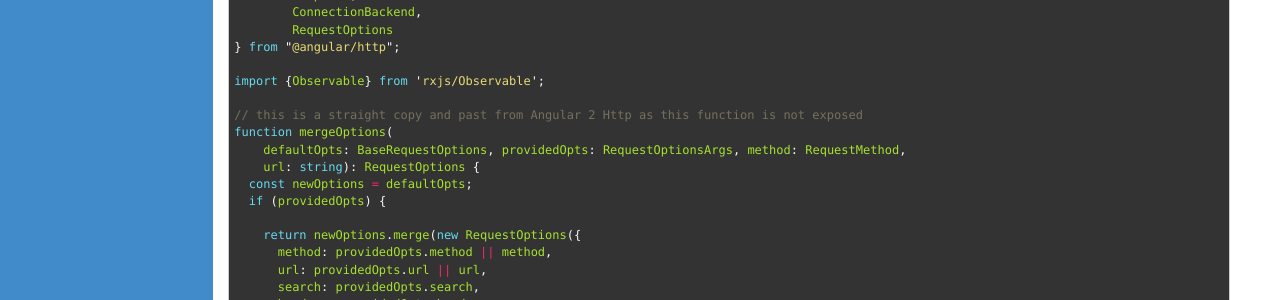
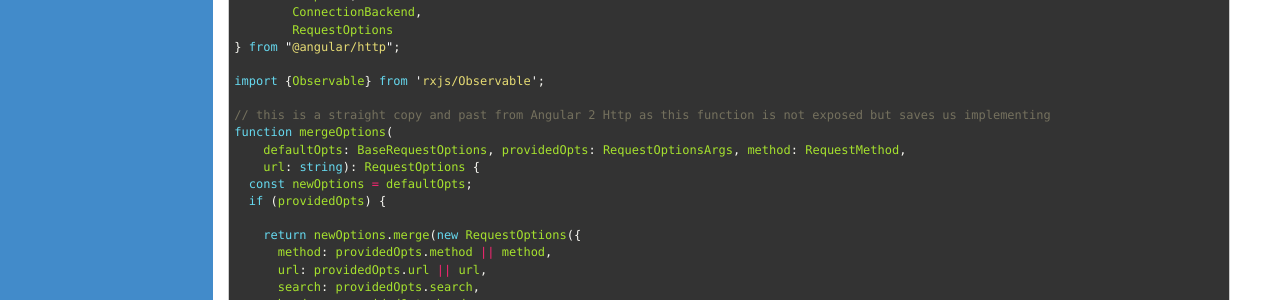
Before and after one commit to jonniedarko/blog, a Jekyll site: the page built from _posts/2016-12-01--Extend-Angular2-Http-module.md, in a window 1280 px wide. Shown: the part 365-665 px from the top of the page. Built offline with Jekyll 4.4.1, drawn with Linux system fonts in a browser that asks for light colours; nearby versions of some CDN libraries; library files that are not in the unit come from our copies; Markdown is read by kramdown in place of the engine named in the settings.

Commit message:
Update 2016-12-01--Extend-Angular2-Http-module.md

```diff
--- a/_posts/2016-12-01--Extend-Angular2-Http-module.md
+++ b/_posts/2016-12-01--Extend-Angular2-Http-module.md
@@ -27,7 +27,7 @@ import {Http,
 
 import {Observable} from 'rxjs/Observable';
 
-// this is a straight copy and past from Angular 2 Http as this function is not exposed
+// this is a straight copy and past from Angular 2 Http as this function is not exposed but saves us implementing
 function mergeOptions(
     defaultOpts: BaseRequestOptions, providedOpts: RequestOptionsArgs, method: RequestMethod,
     url: string): RequestOptions {
```
